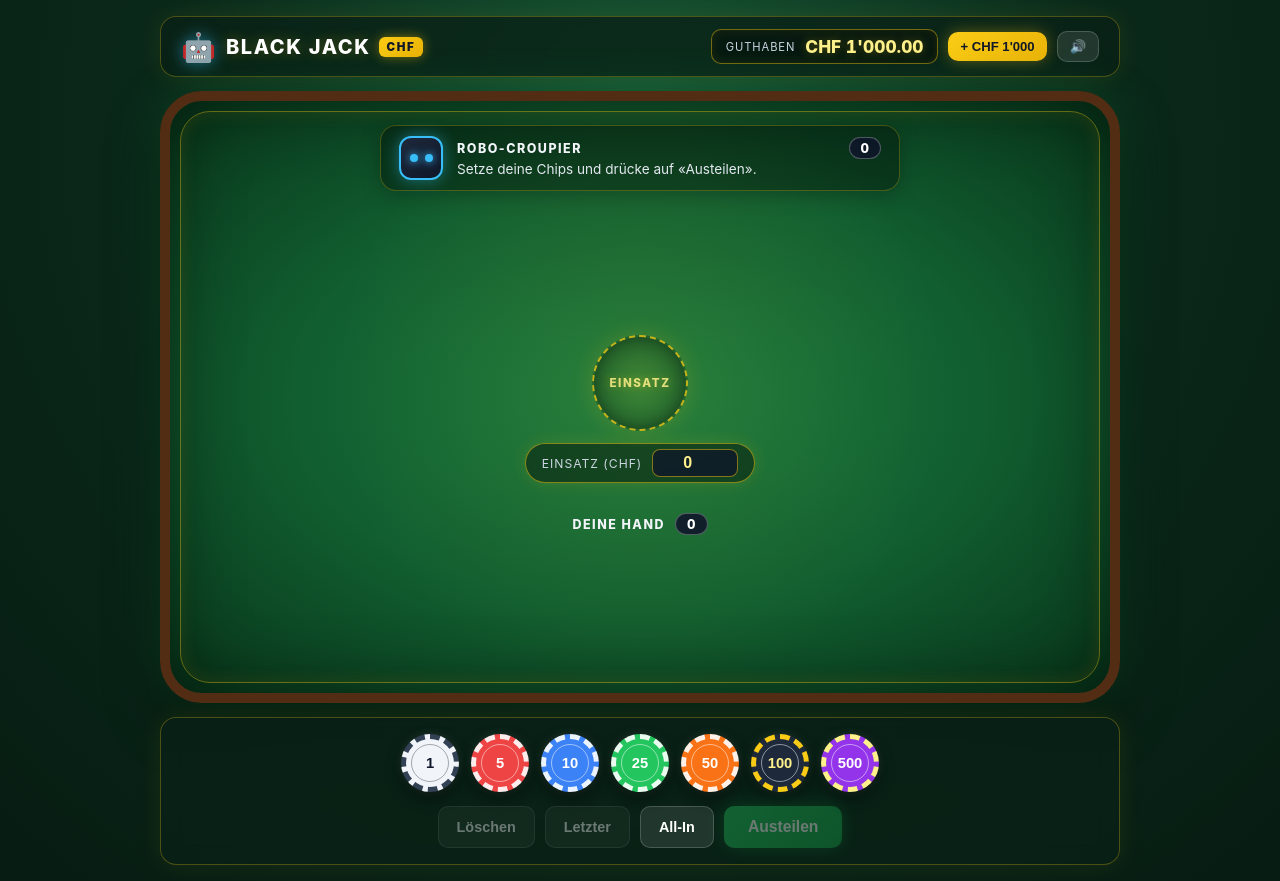
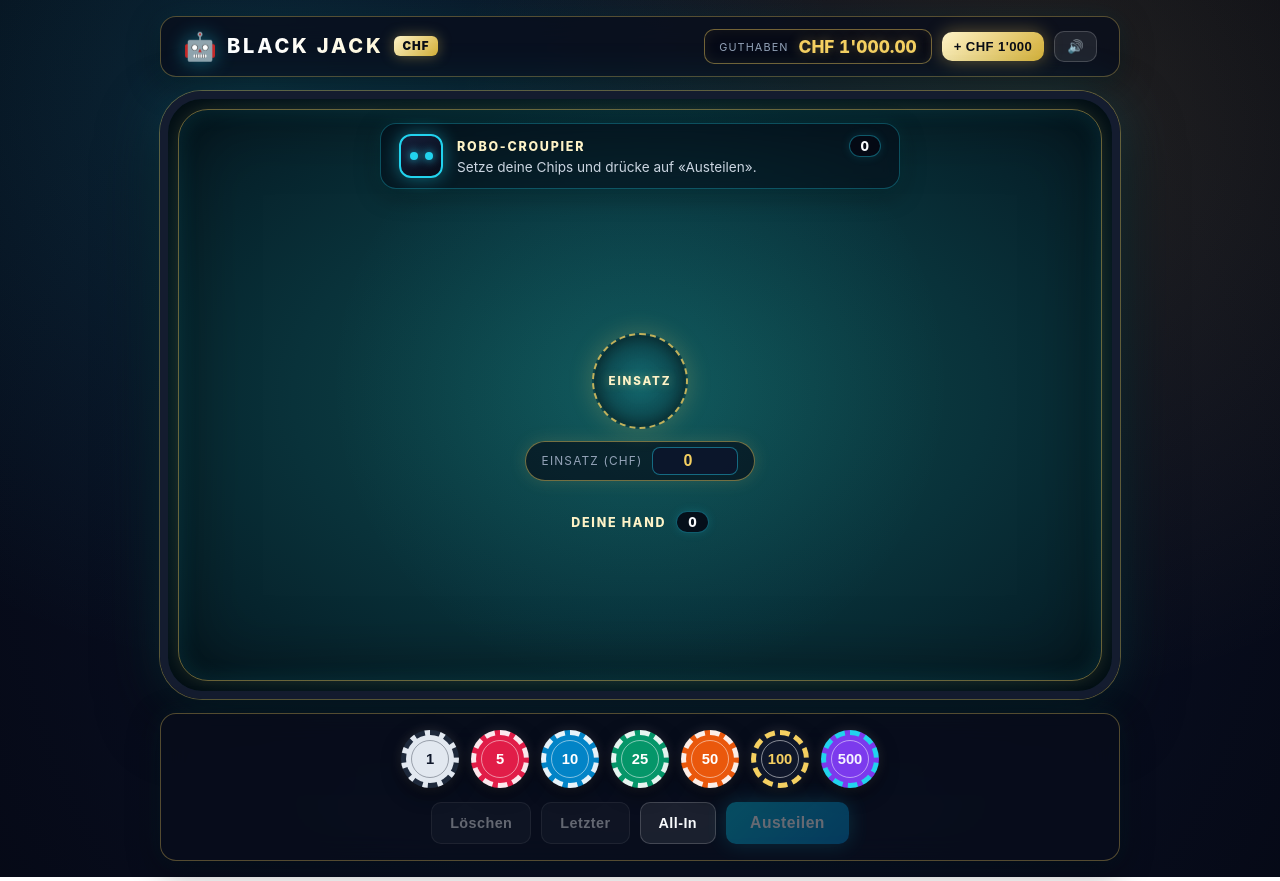
Before and after one commit to jonasjpeter-svg/Black-Jack, a plain HTML site: page index.html in a window 1280 px wide. Drawn offline with Linux system fonts and the light colour scheme.

Commit message:
James Bond Casino Royale luminous theme

```diff
--- a/styles.css
+++ b/styles.css
@@ -1,20 +1,24 @@
 :root {
-  --bg-dark: #071c12;
-  --felt-center: #167a3f;
-  --felt-mid: #115e30;
-  --felt-edge: #08351a;
-  --gold: #facc15;
-  --gold-deep: #eab308;
-  --gold-soft: #fef08a;
-  --text-main: #ffffff;
-  --text-muted: #cbd5e1;
-  --card-bg: #ffffff;
-  --card-red: #dc2626;
+  --bg-obsidian: #050814;
+  --bg-midnight: #0c142c;
+  --felt-center: #0f4c4c;
+  --felt-mid: #09323a;
+  --felt-edge: #051822;
+  --gold: #f5d061;
+  --gold-deep: #d4af37;
+  --gold-soft: #fef3c7;
+  --cyan: #22d3ee;
+  --cyan-glow: rgba(34, 211, 238, 0.45);
+  --gold-glow: rgba(245, 208, 97, 0.38);
+  --text-main: #f8fafc;
+  --text-muted: #94a3b8;
+  --card-bg: #fcfcfd;
+  --card-red: #e11d48;
   --card-black: #0f172a;
-  --danger: #ef4444;
-  --success: #22c55e;
-  --surface: rgba(10, 32, 22, 0.78);
-  --border-glow: rgba(250, 204, 21, 0.28);
+  --danger: #f43f5e;
+  --success: #10b981;
+  --surface: rgba(8, 13, 28, 0.78);
+  --border-luxury: rgba(245, 208, 97, 0.32);
 }
 
 * {
@@ -25,7 +29,10 @@
 
 body {
   font-family: -apple-system, BlinkMacSystemFont, "Segoe UI", Roboto, Helvetica, Arial, sans-serif;
-  background: radial-gradient(circle at 50% 15%, #165936 0%, #0a291a 48%, var(--bg-dark) 100%);
+  background:
+    radial-gradient(circle at 20% 10%, rgba(34, 211, 238, 0.14) 0%, transparent 45%),
+    radial-gradient(circle at 80% 15%, rgba(245, 208, 97, 0.12) 0%, transparent 45%),
+    radial-gradient(circle at 50% 60%, var(--bg-midnight) 0%, var(--bg-obsidian) 100%);
   color: var(--text-main);
   min-height: 100vh;
   display: flex;
@@ -50,11 +57,13 @@ body {
   align-items: center;
   gap: 12px;
   background: var(--surface);
-  border: 1px solid var(--border-glow);
+  border: 1px solid var(--border-luxury);
   border-radius: 16px;
-  padding: 12px 20px;
-  box-shadow: 0 0 24px rgba(250, 204, 21, 0.08);
-  backdrop-filter: blur(10px);
+  padding: 12px 22px;
+  box-shadow:
+    0 8px 32px rgba(0, 0, 0, 0.45),
+    0 0 24px rgba(34, 211, 238, 0.08);
+  backdrop-filter: blur(14px);
 }
 
 .brand {
@@ -64,29 +73,33 @@ body {
 }
 
 .brand-icon {
-  font-size: 1.75rem;
+  font-size: 1.7rem;
   line-height: 1;
-  filter: drop-shadow(0 0 8px rgba(56, 189, 248, 0.55));
+  filter: drop-shadow(0 0 10px var(--cyan-glow));
 }
 
 .brand h1 {
   font-size: 1.25rem;
-  letter-spacing: 0.08em;
+  letter-spacing: 0.14em;
   font-weight: 800;
   display: flex;
   align-items: center;
-  gap: 8px;
-  text-shadow: 0 0 14px rgba(250, 204, 21, 0.3);
+  gap: 10px;
+  background: linear-gradient(90deg, #ffffff 20%, var(--gold-soft) 100%);
+  -webkit-background-clip: text;
+  -webkit-text-fill-color: transparent;
 }
 
 .badge {
-  background: linear-gradient(135deg, var(--gold), var(--gold-deep));
-  color: #111827;
+  background: linear-gradient(135deg, var(--gold-soft), var(--gold-deep));
+  color: #090d16;
+  -webkit-text-fill-color: #090d16;
   font-size: 0.72rem;
   font-weight: 900;
-  padding: 3px 8px;
+  letter-spacing: 0.08em;
+  padding: 3px 9px;
   border-radius: 6px;
-  box-shadow: 0 0 12px rgba(250, 204, 21, 0.45);
+  box-shadow: 0 0 14px var(--gold-glow);
 }
 
 .wallet-panel {
@@ -96,44 +109,45 @@ body {
 }
 
 .wallet-box {
-  background: rgba(0, 0, 0, 0.38);
-  border: 1px solid rgba(250, 204, 21, 0.45);
+  background: rgba(5, 8, 20, 0.65);
+  border: 1px solid rgba(245, 208, 97, 0.45);
   border-radius: 10px;
   padding: 6px 14px;
   display: flex;
   align-items: center;
   gap: 10px;
-  box-shadow: inset 0 0 12px rgba(250, 204, 21, 0.08);
+  box-shadow: inset 0 0 14px rgba(245, 208, 97, 0.08);
 }
 
 .wallet-label {
-  font-size: 0.7rem;
+  font-size: 0.68rem;
   text-transform: uppercase;
-  letter-spacing: 0.08em;
+  letter-spacing: 0.1em;
   color: var(--text-muted);
 }
 
 .wallet-amount {
   font-size: 1.08rem;
   font-weight: 800;
-  color: var(--gold-soft);
+  color: var(--gold);
   font-variant-numeric: tabular-nums;
-  text-shadow: 0 0 10px rgba(250, 204, 21, 0.35);
+  text-shadow: 0 0 12px var(--gold-glow);
 }
 
-/* Casino Table */
+/* Casino Royale Table */
 .table-felt {
   position: relative;
-  min-height: 460px;
+  min-height: 465px;
   background:
-    radial-gradient(circle at 50% 48%, rgba(250, 204, 21, 0.09) 0%, transparent 55%),
+    radial-gradient(circle at 50% 48%, rgba(34, 211, 238, 0.12) 0%, transparent 55%),
     radial-gradient(ellipse at center, var(--felt-center) 0%, var(--felt-mid) 52%, var(--felt-edge) 100%);
-  border: 10px solid #522d14;
+  border: 8px solid #141c2f;
   border-radius: 42px;
   box-shadow:
-    inset 0 0 70px rgba(0, 0, 0, 0.45),
-    0 0 45px rgba(34, 197, 94, 0.18),
-    0 20px 50px rgba(0, 0, 0, 0.55);
+    inset 0 0 80px rgba(0, 0, 0, 0.6),
+    0 0 0 1px rgba(245, 208, 97, 0.35),
+    0 0 50px rgba(34, 211, 238, 0.16),
+    0 24px 60px rgba(0, 0, 0, 0.7);
   padding: 24px;
   display: flex;
   flex-direction: column;
@@ -146,9 +160,11 @@ body {
 .table-rim {
   position: absolute;
   inset: 10px;
-  border: 1.5px solid rgba(250, 204, 21, 0.38);
+  border: 1.5px solid rgba(245, 208, 97, 0.42);
   border-radius: 30px;
-  box-shadow: inset 0 0 18px rgba(250, 204, 21, 0.12);
+  box-shadow:
+    inset 0 0 22px rgba(34, 211, 238, 0.14),
+    0 0 16px rgba(245, 208, 97, 0.12);
   pointer-events: none;
 }
 
@@ -162,38 +178,39 @@ body {
   gap: 12px;
 }
 
-/* Robot Dealer Header (Symmetric & Centered) */
+/* Robot Dealer Header */
 .robot-header {
   display: flex;
   align-items: center;
   gap: 14px;
-  background: rgba(0, 0, 0, 0.34);
-  border: 1px solid rgba(250, 204, 21, 0.25);
+  background: rgba(5, 8, 20, 0.52);
+  border: 1px solid rgba(34, 211, 238, 0.3);
   border-radius: 16px;
   padding: 10px 18px;
   max-width: 520px;
   width: 100%;
-  box-shadow: 0 4px 20px rgba(0, 0, 0, 0.25);
+  box-shadow: 0 6px 24px rgba(0, 0, 0, 0.35), 0 0 18px rgba(34, 211, 238, 0.1);
+  backdrop-filter: blur(8px);
 }
 
 .robot-avatar {
   width: 44px;
   height: 44px;
   border-radius: 12px;
-  background: linear-gradient(145deg, #1e293b, #0f172a);
-  border: 2px solid #38bdf8;
+  background: linear-gradient(145deg, #16203a, #070b18);
+  border: 2px solid var(--cyan);
   display: flex;
   align-items: center;
   justify-content: center;
   flex-shrink: 0;
-  box-shadow: 0 0 16px rgba(56, 189, 248, 0.45);
+  box-shadow: 0 0 18px var(--cyan-glow);
   transition: transform 0.25s ease, border-color 0.25s ease;
 }
 
 .robot-avatar.thinking {
   animation: pulseBot 0.75s infinite alternate;
   border-color: var(--gold);
-  box-shadow: 0 0 18px rgba(250, 204, 21, 0.65);
+  box-shadow: 0 0 20px var(--gold-glow);
 }
 
 .robot-eyes {
@@ -205,13 +222,13 @@ body {
   width: 8px;
   height: 8px;
   border-radius: 50%;
-  background: #38bdf8;
-  box-shadow: 0 0 8px #38bdf8;
+  background: var(--cyan);
+  box-shadow: 0 0 10px var(--cyan);
 }
 
 .robot-avatar.thinking .robot-eyes span {
-  background: var(--gold-soft);
-  box-shadow: 0 0 10px var(--gold-soft);
+  background: var(--gold);
+  box-shadow: 0 0 12px var(--gold);
 }
 
 @keyframes pulseBot {
@@ -235,37 +252,38 @@ body {
 .zone-title {
   font-size: 0.78rem;
   font-weight: 800;
-  letter-spacing: 0.12em;
-  color: #f1f5f9;
+  letter-spacing: 0.14em;
+  color: var(--gold-soft);
 }
 
 .robot-speech {
   font-size: 0.85rem;
-  color: #e2e8f0;
+  color: #cbd5e1;
   line-height: 1.3;
 }
 
 .score-pill {
-  background: rgba(15, 23, 42, 0.9);
-  border: 1px solid rgba(255, 255, 255, 0.28);
+  background: rgba(5, 8, 20, 0.88);
+  border: 1px solid rgba(34, 211, 238, 0.4);
   padding: 2px 11px;
   border-radius: 999px;
   font-size: 0.82rem;
   font-weight: 800;
   font-variant-numeric: tabular-nums;
+  box-shadow: 0 0 10px rgba(34, 211, 238, 0.15);
 }
 
 .score-pill.bust {
-  background: rgba(220, 38, 38, 0.92);
-  border-color: #fca5a5;
-  box-shadow: 0 0 12px rgba(239, 68, 68, 0.5);
+  background: rgba(225, 29, 72, 0.92);
+  border-color: #fda4af;
+  box-shadow: 0 0 14px rgba(244, 63, 94, 0.55);
 }
 
 .score-pill.blackjack {
-  background: linear-gradient(135deg, var(--gold), var(--gold-deep));
-  color: #111827;
+  background: linear-gradient(135deg, var(--gold-soft), var(--gold-deep));
+  color: #090d16;
   border-color: var(--gold-soft);
-  box-shadow: 0 0 14px rgba(250, 204, 21, 0.65);
+  box-shadow: 0 0 18px var(--gold-glow);
 }
 
 /* Cards */
@@ -282,7 +300,7 @@ body {
   height: 112px;
   background: var(--card-bg);
   border-radius: 10px;
-  box-shadow: 0 8px 20px rgba(0, 0, 0, 0.45);
+  box-shadow: 0 10px 24px rgba(0, 0, 0, 0.55), 0 0 0 1px rgba(255, 255, 255, 0.6);
   padding: 7px 8px;
   display: flex;
   flex-direction: column;
@@ -339,9 +357,16 @@ body {
 }
 
 .card-back {
-  background: linear-gradient(135deg, #1e40af 25%, #2563eb 25%, #2563eb 50%, #1e40af 50%, #1e40af 75%, #2563eb 75%);
-  background-size: 14px 14px;
-  border: 3px solid #ffffff;
+  background:
+    repeating-linear-gradient(
+      45deg,
+      #0c142c,
+      #0c142c 6px,
+      #162244 6px,
+      #162244 12px
+    );
+  border: 2.5px solid var(--gold);
+  box-shadow: 0 8px 20px rgba(0, 0, 0, 0.6), 0 0 12px rgba(245, 208, 97, 0.25);
 }
 
 @keyframes dealCard {
@@ -374,9 +399,9 @@ body {
   width: 96px;
   height: 96px;
   border-radius: 50%;
-  border: 2.5px dashed rgba(250, 204, 21, 0.75);
-  background: radial-gradient(circle, rgba(250, 204, 21, 0.1) 0%, rgba(0, 0, 0, 0.25) 100%);
-  box-shadow: 0 0 22px rgba(250, 204, 21, 0.18), inset 0 0 18px rgba(0, 0, 0, 0.4);
+  border: 2px dashed rgba(245, 208, 97, 0.78);
+  background: radial-gradient(circle, rgba(34, 211, 238, 0.12) 0%, rgba(5, 8, 20, 0.4) 100%);
+  box-shadow: 0 0 24px rgba(245, 208, 97, 0.22), inset 0 0 18px rgba(0, 0, 0, 0.5);
   display: flex;
   align-items: center;
   justify-content: center;
@@ -386,8 +411,8 @@ body {
 }
 
 .bet-circle:hover {
-  border-color: var(--gold-soft);
-  box-shadow: 0 0 28px rgba(250, 204, 21, 0.35), inset 0 0 18px rgba(0, 0, 0, 0.4);
+  border-color: var(--cyan);
+  box-shadow: 0 0 30px var(--cyan-glow), inset 0 0 18px rgba(0, 0, 0, 0.5);
 }
 
 .bet-circle-placeholder {
@@ -399,9 +424,9 @@ body {
   text-align: center;
   font-size: 0.72rem;
   font-weight: 800;
-  letter-spacing: 0.14em;
-  color: rgba(254, 240, 138, 0.85);
-  text-shadow: 0 0 8px rgba(250, 204, 21, 0.35);
+  letter-spacing: 0.16em;
+  color: var(--gold-soft);
+  text-shadow: 0 0 10px var(--gold-glow);
   pointer-events: none;
 }
 
@@ -420,7 +445,7 @@ body {
   height: 56px;
   border-radius: 50%;
   border: 5px dashed rgba(255, 255, 255, 0.9);
-  box-shadow: 0 4px 12px rgba(0, 0, 0, 0.55);
+  box-shadow: 0 4px 14px rgba(0, 0, 0, 0.6);
   display: flex;
   align-items: center;
   justify-content: center;
@@ -445,31 +470,31 @@ body {
 }
 
 .bet-pot {
-  background: rgba(0, 0, 0, 0.42);
-  border: 1px solid rgba(250, 204, 21, 0.5);
+  background: rgba(5, 8, 20, 0.62);
+  border: 1px solid rgba(245, 208, 97, 0.45);
   border-radius: 999px;
   padding: 5px 16px;
   display: inline-flex;
   align-items: center;
   justify-content: center;
   gap: 10px;
-  box-shadow: 0 0 16px rgba(250, 204, 21, 0.15);
+  box-shadow: 0 0 18px rgba(245, 208, 97, 0.14);
 }
 
 .pot-label {
-  font-size: 0.76rem;
+  font-size: 0.74rem;
   text-transform: uppercase;
-  letter-spacing: 0.08em;
+  letter-spacing: 0.1em;
   color: var(--text-muted);
 }
 
 .bet-input {
   width: 86px;
-  background: rgba(15, 23, 42, 0.8);
-  border: 1px solid rgba(250, 204, 21, 0.5);
+  background: rgba(12, 20, 44, 0.85);
+  border: 1px solid rgba(34, 211, 238, 0.45);
   border-radius: 8px;
   padding: 4px 8px;
-  color: var(--gold-soft);
+  color: var(--gold);
   font-size: 1rem;
   font-weight: 800;
   text-align: center;
@@ -478,8 +503,8 @@ body {
 }
 
 .bet-input:focus {
-  border-color: var(--gold-soft);
-  box-shadow: 0 0 0 2px rgba(254, 240, 138, 0.28);
+  border-color: var(--cyan);
+  box-shadow: 0 0 0 2px rgba(34, 211, 238, 0.25);
 }
 
 .bet-input:disabled {
@@ -489,11 +514,11 @@ body {
 }
 
 .result-banner {
-  padding: 10px 26px;
+  padding: 10px 28px;
   border-radius: 14px;
-  background: rgba(10, 25, 18, 0.94);
+  background: rgba(5, 8, 20, 0.92);
   border: 2px solid var(--gold);
-  box-shadow: 0 0 28px rgba(250, 204, 21, 0.35);
+  box-shadow: 0 0 32px var(--gold-glow);
   display: flex;
   flex-direction: column;
   gap: 2px;
@@ -502,22 +527,23 @@ body {
 
 .result-banner.win {
   border-color: var(--success);
-  box-shadow: 0 0 28px rgba(34, 197, 94, 0.45);
+  box-shadow: 0 0 32px rgba(16, 185, 129, 0.5);
 }
 
 .result-banner.lose {
   border-color: var(--danger);
-  box-shadow: 0 0 28px rgba(239, 68, 68, 0.4);
+  box-shadow: 0 0 32px rgba(244, 63, 94, 0.45);
 }
 
 .result-banner.push {
-  border-color: #38bdf8;
-  box-shadow: 0 0 28px rgba(56, 189, 248, 0.4);
+  border-color: var(--cyan);
+  box-shadow: 0 0 32px var(--cyan-glow);
 }
 
 #result-title {
   font-size: 1.15rem;
   font-weight: 800;
+  letter-spacing: 0.05em;
 }
 
 #result-subtitle {
@@ -551,9 +577,9 @@ body {
 }
 
 .hand-box.active-hand {
-  border-color: var(--gold);
-  background: rgba(0, 0, 0, 0.25);
-  box-shadow: 0 0 18px rgba(250, 204, 21, 0.2);
+  border-color: var(--cyan);
+  background: rgba(5, 8, 20, 0.35);
+  box-shadow: 0 0 20px rgba(34, 211, 238, 0.22);
 }
 
 .hand-meta {
@@ -565,7 +591,7 @@ body {
 
 .hand-bet {
   font-size: 0.8rem;
-  color: var(--gold-soft);
+  color: var(--gold);
   font-weight: 700;
 }
 
@@ -576,18 +602,18 @@ body {
   border-radius: 6px;
 }
 
-.hand-outcome.win { background: rgba(34, 197, 94, 0.28); color: #86efac; }
-.hand-outcome.lose { background: rgba(239, 68, 68, 0.28); color: #fca5a5; }
-.hand-outcome.push { background: rgba(56, 189, 248, 0.28); color: #bae6fd; }
+.hand-outcome.win { background: rgba(16, 185, 129, 0.25); color: #6ee7b7; }
+.hand-outcome.lose { background: rgba(244, 63, 94, 0.25); color: #fda4af; }
+.hand-outcome.push { background: rgba(34, 211, 238, 0.25); color: #a5f3fc; }
 
 /* Controls Bar */
 .controls-bar {
   background: var(--surface);
-  border: 1px solid var(--border-glow);
+  border: 1px solid var(--border-luxury);
   border-radius: 16px;
   padding: 16px 20px;
-  box-shadow: 0 0 24px rgba(250, 204, 21, 0.08);
-  backdrop-filter: blur(10px);
+  box-shadow: 0 8px 32px rgba(0, 0, 0, 0.45), 0 0 24px rgba(34, 211, 238, 0.08);
+  backdrop-filter: blur(14px);
 }
 
 .betting-controls {
@@ -624,7 +650,7 @@ body {
   font-weight: 800;
   font-size: 0.92rem;
   cursor: pointer;
-  box-shadow: 0 6px 16px rgba(0, 0, 0, 0.45), 0 0 10px rgba(255, 255, 255, 0.12);
+  box-shadow: 0 6px 18px rgba(0, 0, 0, 0.55), 0 0 12px rgba(255, 255, 255, 0.14);
   transition: transform 0.15s ease, box-shadow 0.15s ease, opacity 0.15s ease;
   display: flex;
   align-items: center;
@@ -642,7 +668,7 @@ body {
 
 .chip:hover:not(:disabled) {
   transform: translateY(-5px) scale(1.07);
-  box-shadow: 0 10px 20px rgba(0, 0, 0, 0.5), 0 0 16px rgba(250, 204, 21, 0.45);
+  box-shadow: 0 10px 22px rgba(0, 0, 0, 0.6), 0 0 20px var(--cyan-glow);
 }
 
 .chip:active:not(:disabled) {
@@ -650,18 +676,18 @@ body {
 }
 
 .chip:disabled {
-  opacity: 0.35;
+  opacity: 0.32;
   cursor: not-allowed;
 }
 
-.chip-1   { background: #f1f5f9; color: #0f172a; border-color: #334155; }
+.chip-1   { background: #e2e8f0; color: #0f172a; border-color: #1e293b; }
 .chip-1::after { border-color: rgba(15, 23, 42, 0.35); }
-.chip-5   { background: #ef4444; }
-.chip-10  { background: #3b82f6; }
-.chip-25  { background: #22c55e; }
-.chip-50  { background: #f97316; }
-.chip-100 { background: #1e293b; border-color: var(--gold); color: var(--gold-soft); }
-.chip-500 { background: #9333ea; border-color: var(--gold-soft); }
+.chip-5   { background: #e11d48; }
+.chip-10  { background: #0284c7; }
+.chip-25  { background: #059669; }
+.chip-50  { background: #ea580c; }
+.chip-100 { background: #0f172a; border-color: var(--gold); color: var(--gold); }
+.chip-500 { background: #7c3aed; border-color: var(--cyan); color: #f5f3ff; }
 
 .bet-actions {
   display: flex;
@@ -677,6 +703,7 @@ body {
   padding: 10px 18px;
   font-size: 0.9rem;
   font-weight: 700;
+  letter-spacing: 0.03em;
   cursor: pointer;
   transition: transform 0.12s ease, filter 0.15s ease, box-shadow 0.15s ease, opacity 0.15s ease;
 }
@@ -690,7 +717,7 @@ body {
 }
 
 .btn:disabled {
-  opacity: 0.4;
+  opacity: 0.38;
   cursor: not-allowed;
 }
 
@@ -705,24 +732,25 @@ body {
 }
 
 .btn-primary {
-  background: linear-gradient(135deg, #22c55e, #16a34a);
+  background: linear-gradient(135deg, #06b6d4, #0284c7);
   color: #ffffff;
-  box-shadow: 0 0 18px rgba(34, 197, 94, 0.4);
+  box-shadow: 0 0 20px var(--cyan-glow);
 }
 
 .btn-secondary {
-  background: #334155;
+  background: #1e293b;
   color: #ffffff;
+  border: 1px solid rgba(255, 255, 255, 0.18);
 }
 
 .btn-gold {
-  background: linear-gradient(135deg, var(--gold), var(--gold-deep));
-  color: #111827;
-  box-shadow: 0 0 16px rgba(250, 204, 21, 0.35);
+  background: linear-gradient(135deg, var(--gold-soft), var(--gold-deep));
+  color: #090d16;
+  box-shadow: 0 0 18px var(--gold-glow);
 }
 
 .btn-ghost {
-  background: rgba(255, 255, 255, 0.1);
+  background: rgba(255, 255, 255, 0.08);
   color: var(--text-main);
   border: 1px solid rgba(255, 255, 255, 0.18);
 }
```
